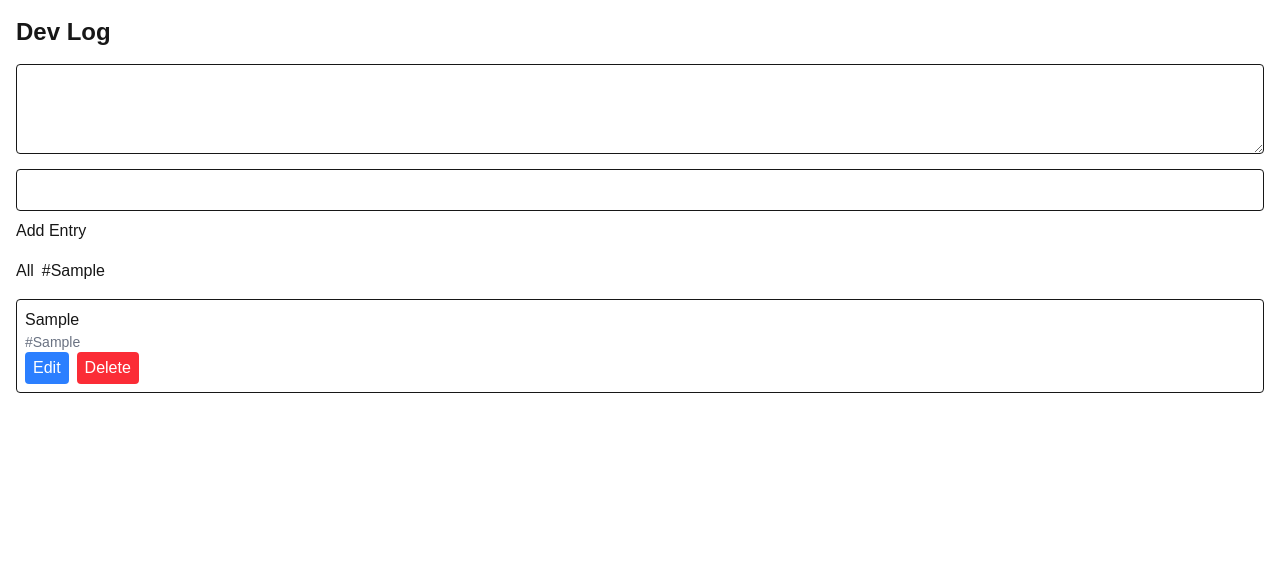
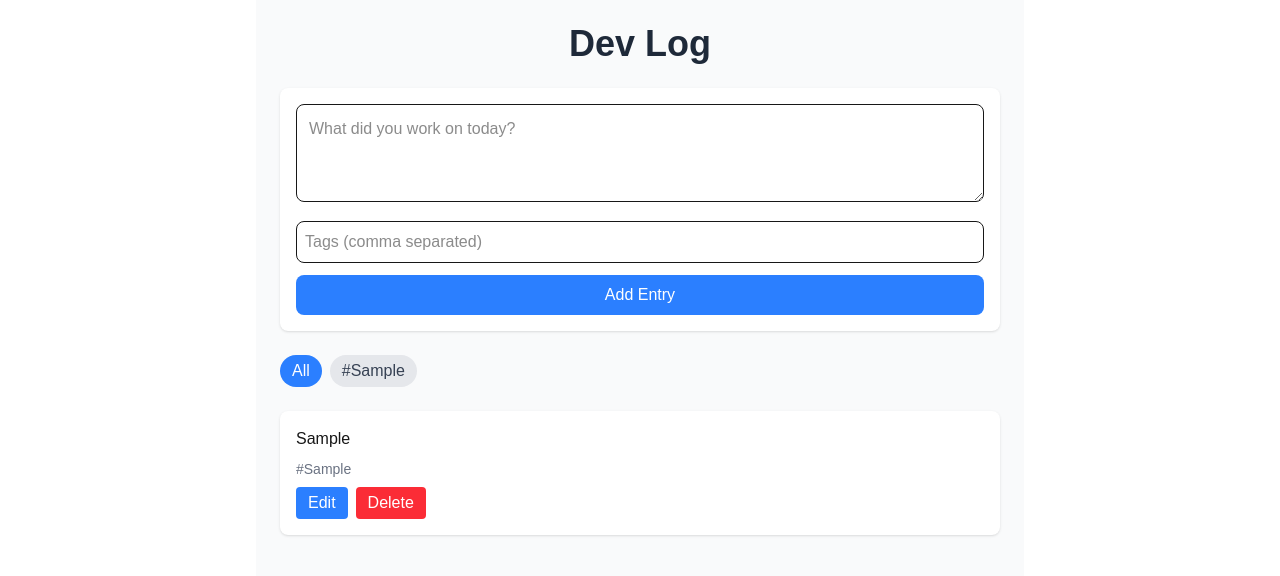
Before and after one commit to alexduisterwinkel/devlog, a Next.js app: page / in a window 1280 px wide. Both pictures are taken after typing "Sample", "Sample" into the empty fields and a click on the button "Add Entry". Shown: the top 576 px of the page. Built offline with nearby package versions, Linux system fonts and the light colour scheme.

Commit message:
create a stylish look

```diff
--- a/app/page.tsx
+++ b/app/page.tsx
@@ -56,8 +56,10 @@ export default function Home() {
 	};
 
 	return (
-    	<main className="p-4">
-      	<h1 className="text-2xl font-bold mb-4">Dev Log</h1>
+    	<main className="p-6 max-w-3xl mx-auto bg-gray-50 min-h-screen">
+	  	<h1 className="text-4xl font-extrabold mb-6 text-center text-gray-800">
+			Dev Log
+	  	</h1>
 
 		<EntryForm onSubmit={addEntry} />
 
--- a/components/EntryForm.tsx
+++ b/components/EntryForm.tsx
@@ -10,20 +10,26 @@ export default function EntryForm({ onSubmit }: Props) {
         onSubmit(new FormData(e.currentTarget));
         e.currentTarget.reset();
       }}
-      className="mb-4 space-y-2"
+      className="mb-6 space-y-3 p-4 bg-white shadow rounded-lg"
     >
       <textarea
         name="text"
-        className="w-full border p-2 rounded"
-        rows={3}
+        className="w-full border rounded-lg p-3 focus:outline-none focus:ring-2 focus:ring-blue-400"
+		rows={3}
+		placeholder="What did you work on today?"
       />
 
       <input
         name="tags"
-        className="w-full border p-2 rounded"
+        className="w-full border rounded-lg p-2 focus:outline-none focus:ring-2 focus:ring-blue-400"
+		placeholder="Tags (comma separated)"
       />
 
-      <button type="submit">Add Entry</button>
+      <button
+		type="submit"
+		className="w-full bg-blue-500 text-white py-2 rounded-lg hover:bg-blue-600 transition">
+			Add Entry
+	  </button>
     </form>
   );
 }
--- a/components/EntryItem.tsx
+++ b/components/EntryItem.tsx
@@ -22,48 +22,52 @@ export default function EntryItem({ entry, onDelete, onEdit }: Props) {
   };
 
   return (
-    <div className="border p-2 rounded">
+    <div className="bg-white p-4 rounded-lg shadow hover:shadow-md transition">
   {isEditing ? (
     <>
       <textarea
         value={editText}
-            onChange={(e) => setEditText(e.target.value)}
-            className="w-full border p-1 rounded mb-2"
+        onChange={e => setEditText(e.target.value)}
+        className="w-full border rounded-lg p-2 mb-2 focus:outline-none focus:ring-2 focus:ring-green-400"
         rows={3}
       />
+      <div className="flex gap-2">
         <button
-            className="mr-2 px-2 py-1 bg-green-500 text-white rounded"
+          className="px-3 py-1 bg-green-500 text-white rounded hover:bg-green-600 transition"
           onClick={handleSave}
         >
           Save
         </button>
         <button
-            className="px-2 py-1 bg-gray-400 text-white rounded"
+          className="px-3 py-1 bg-gray-400 text-white rounded hover:bg-gray-500 transition"
           onClick={handleCancel}
         >
           Cancel
         </button>
+      </div>
     </>
   ) : (
     <>
-          <div>{entry.text}</div>
+      <div className="mb-2">{entry.text}</div>
       {entry.tags.length > 0 && (
-            <div className="text-sm text-gray-500">
-              {entry.tags.map((tag) => `#${tag}`).join(" ")}
+        <div className="text-sm text-gray-500 mb-2">
+          {entry.tags.map(tag => `#${tag}`).join(" ")}
         </div>
       )}
+      <div className="flex gap-2">
         <button
-            className="mr-2 px-2 py-1 bg-blue-500 text-white rounded"
+          className="px-3 py-1 bg-blue-500 text-white rounded hover:bg-blue-600 transition"
           onClick={() => setIsEditing(true)}
         >
           Edit
         </button>
         <button
-            className="px-2 py-1 bg-red-500 text-white rounded"
+          className="px-3 py-1 bg-red-500 text-white rounded hover:bg-red-600 transition"
           onClick={() => onDelete(entry.id)}
         >
           Delete
         </button>
+      </div>
     </>
   )}
 </div>
--- a/components/EntryList.tsx
+++ b/components/EntryList.tsx
@@ -9,7 +9,7 @@ type Props = {
 
 export default function EntryList({ entries, onDelete, onEdit }: Props) {
   return (
-    <div className="space-y-2">
+    <div className="space-y-4">
       {entries.map((entry) => (
         <EntryItem
           key={entry.id}
--- a/components/TagFilter.tsx
+++ b/components/TagFilter.tsx
@@ -10,13 +10,28 @@ export default function TagFilter({
   setActiveTag,
 }: Props) {
   return (
-    <div className="mb-4 space-x-2">
-      <button onClick={() => setActiveTag(null)}>
+    <div className="mb-6 flex flex-wrap gap-2">
+	  <button
+		onClick={() => setActiveTag(null)}
+		className={`px-3 py-1 rounded-full ${
+		  activeTag === null
+			? "bg-blue-500 text-white"
+			: "bg-gray-200 text-gray-700 hover:bg-gray-300"
+		}`}
+	  >
 		All
 	  </button>
 
 	  {tags.map(tag => (
-        <button key={tag} onClick={() => setActiveTag(tag)}>
+		<button
+		  key={tag}
+		  onClick={() => setActiveTag(tag)}
+		  className={`px-3 py-1 rounded-full ${
+			activeTag === tag
+			  ? "bg-blue-500 text-white"
+			  : "bg-gray-200 text-gray-700 hover:bg-gray-300"
+		  }`}
+		>
 		  #{tag}
 		</button>
 	  ))}
```
Lines whose indentation alone changed are shown as unchanged.
